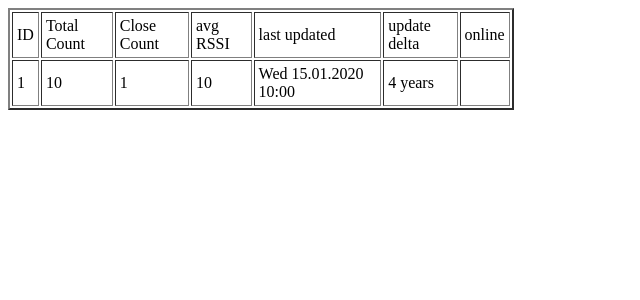
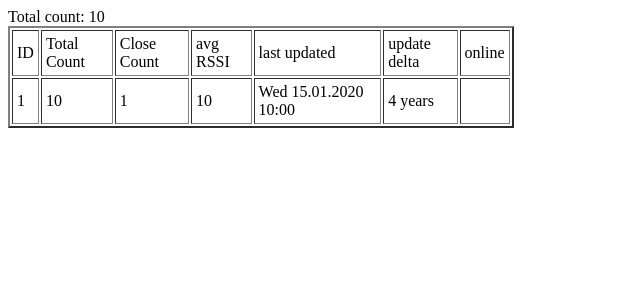
Before and after one commit to Crowd-Management-Japan/blescan-backend, a Flask app: template app/templates/presentation/data_table.html in a window 1280 px wide. Shown: the top 300 px of the page, without its empty margins (0-640 px from the left). Run offline with Flask 3, Linux system fonts and the light colour scheme; the template is opened without the code that fills it: most values are stand-ins (such as "Sample title", 1, 10 or a date in 2020).

Commit message:
fix total count updating

```diff
--- a/app/data.py
+++ b/app/data.py
@@ -1,5 +1,6 @@
 from datetime import datetime
 from typing import Dict
+import logging
 
 _instance = None
 
--- a/app/presentation/routes.py
+++ b/app/presentation/routes.py
@@ -11,10 +11,9 @@ _data = DataReceiver.get_instance()
 
 @presentation_bp.route('/latest')
 def get_presentation():
-    data = {'total': _data.get_total_count()}
-    return render_template('presentation/presentation.html', data=data)
+    return render_template('presentation/presentation.html')
 
 @presentation_bp.route('/data_table', methods=['GET'])
 def get_data_table():
-    data = {'data': _data.get_data_online_first()}
+    data = {'total': _data.get_total_count(),'data': _data.get_data_online_first()}
     return render_template('presentation/data_table.html', data=data)
--- a/app/setup/config_generation.py
+++ b/app/setup/config_generation.py
@@ -158,7 +158,6 @@ class ConfigGenerator:
             with open(self.last_config_path, 'a+') as file:
                 file.seek(0)
                 last = json.load(file)
-                logging.debug("last config found: {last}")
                 return last
         except json.JSONDecodeError:
             pass
--- a/app/templates/presentation/data_table.html
+++ b/app/templates/presentation/data_table.html
@@ -1,3 +1,7 @@
+
+
+<div>
+Total count: {{data.total}} <br>
 <table style="width: 40%;" border="2" cellpadding="4">
 
     <TR>
@@ -25,3 +29,4 @@
     {% endfor %}
 
 </table>
+</div>
--- a/app/templates/presentation/presentation.html
+++ b/app/templates/presentation/presentation.html
@@ -22,11 +22,7 @@
     <label>Last updated:</label>
     <label id="update_timestamp">XX</label> <br>
 
-    <div>Total count: {{data.total}}</div>
-
     <div id="item_table"></div>
-
-
 
     <script>
 
@@ -38,8 +34,8 @@
             document.getElementById("update_timestamp").innerHTML = time;
         }
 
+        updateData();
         setInterval(updateData, 5000);
-        updateData();
     </script>
 </body>
 
```
